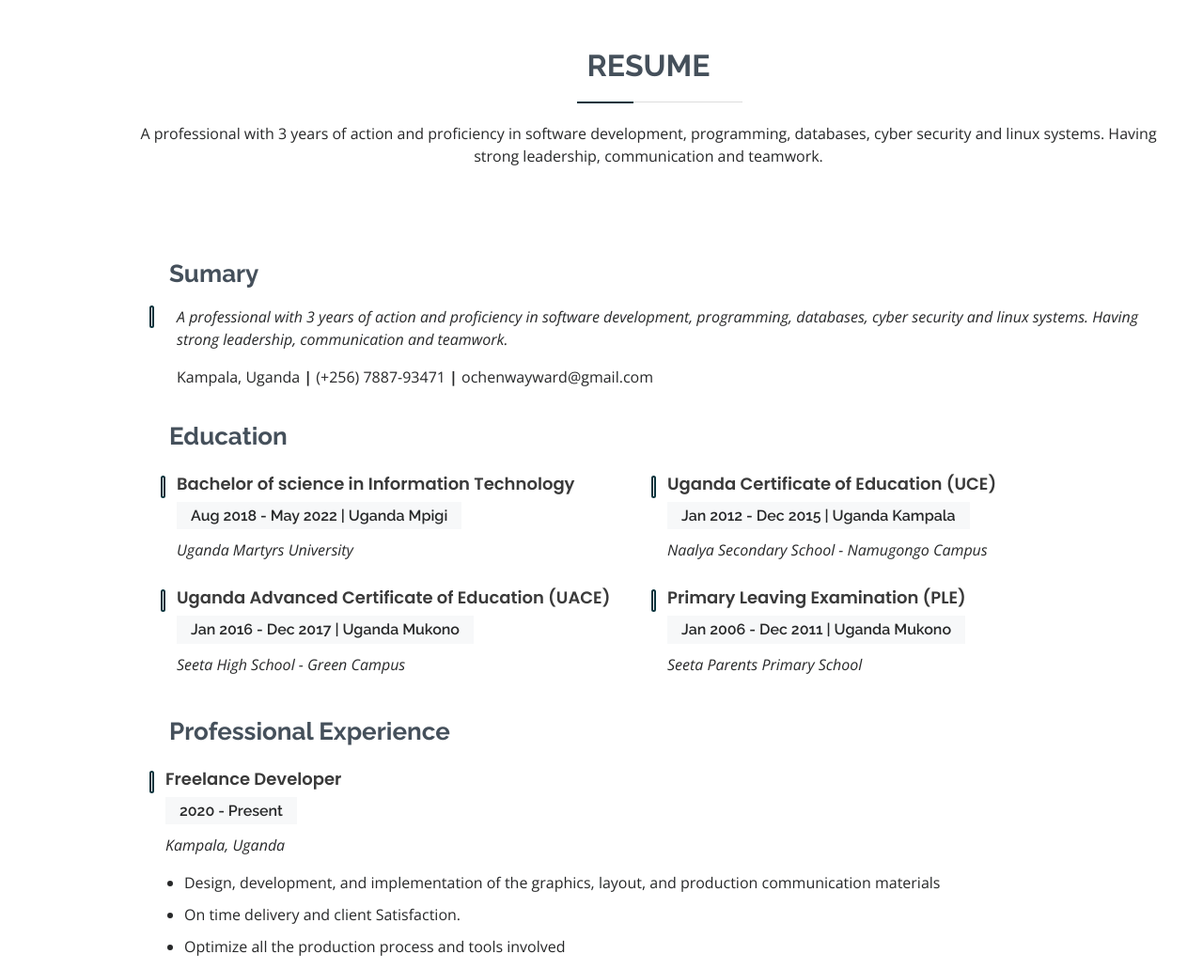
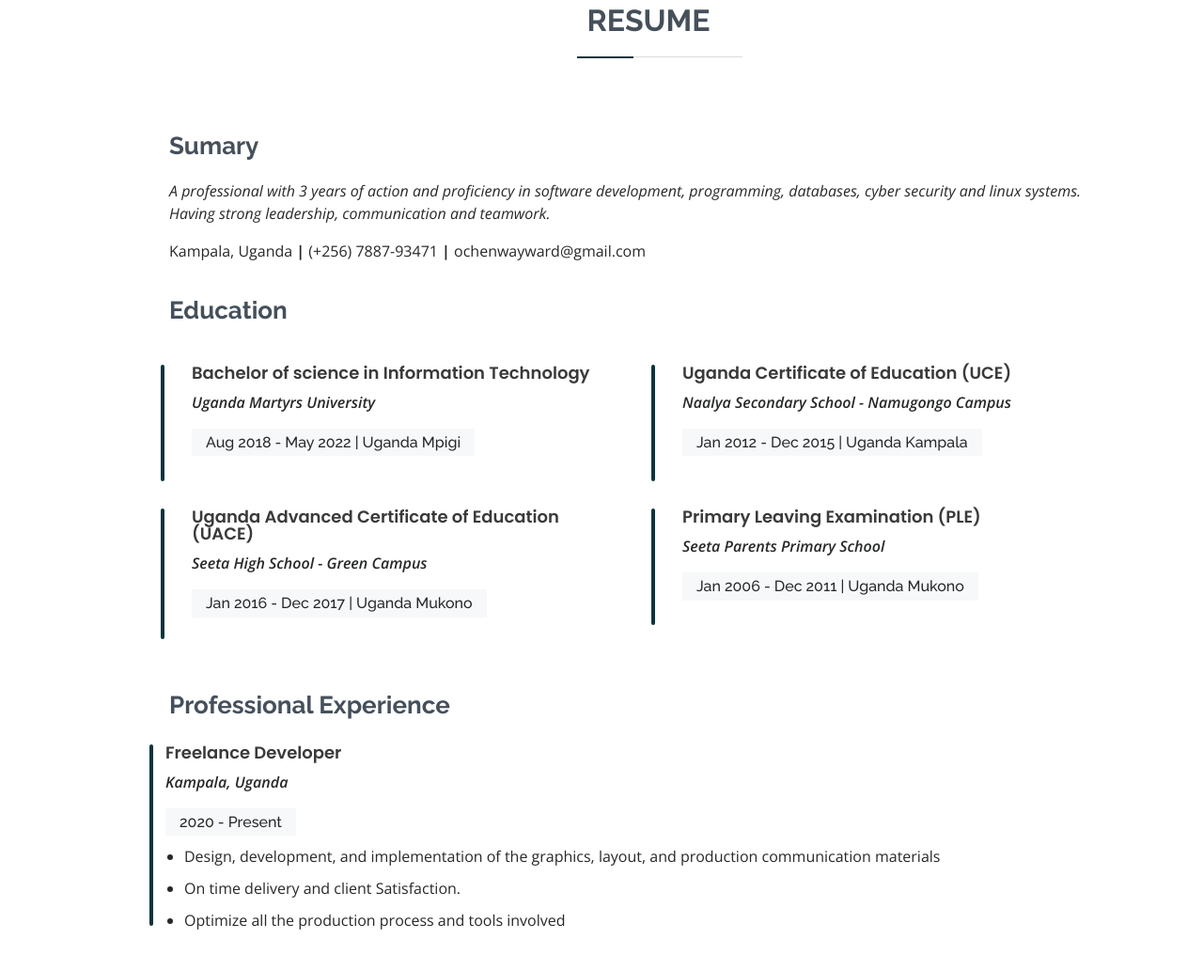
Before and after one commit to occn8/occn8.github.io, a plain HTML site: page index.html in a window 1280 px wide. Shown: the part 2611-3643 px from the top of the page at 94% size. Drawn offline with nearby package versions, Linux system fonts and the light colour scheme.

Commit message:
esthetics

```diff
--- a/assets/css/style.css
+++ b/assets/css/style.css
@@ -525,6 +525,12 @@ section {
   background: #f7f8f9;
   padding: 5px 15px;
   display: inline-block;
+  font-weight: 500;
+  margin-bottom: 10px;
+}
+.resume .resume-item em {
+  font-size: 16px;
+  /* padding: 5px 15px; */
   font-weight: 600;
   margin-bottom: 10px;
 }
@@ -544,8 +550,8 @@ section {
 .resume .resume-item::before {
   content: "";
   position: absolute;
-  width: 5px;
-  height: 10px;
+  width: 1px;
+  height: 80%;
   border-radius: 10px;
   left: -9px;
   top: 20;padding-top: 20px;
--- a/index.html
+++ b/index.html
@@ -89,13 +89,10 @@
                 </ul>
               </div>
             </div>
-            <p>
-              A professional with 3 years of action and proficiency in software
-            development, programming, databases, cyber security and linux
-            systems. Having strong leadership, communication and teamwork.</p>
+            <!-- <p></p> -->
           </div>
 
-          <h6>Software | Cyber Security | Art/Graphics.</h6>
+          <h6><b style="color: #0c343d ;">Software | Linux | Cyber Security | Art & Graphics.</b></h6>
         </div>
 
       </div>
@@ -255,7 +252,7 @@
           <div class="col-lg-3 col-md-4 mt-4 mt-md-0">
             <div class="icon-box">
               <i class="bx bxs-chess"></i>
-              <h3>Chess</h3>
+              <h3>Chess & Games</h3>
             </div>
           </div>
           <div class="col-lg-3 col-md-4 mt-4 mt-md-0">
@@ -329,15 +326,13 @@
 
           <div class="section-title">
           <h2>Resume</h2>
-          <p>A professional with 3 years of action and proficiency in software
-            development, programming, databases, cyber security and linux
-            systems. Having strong leadership, communication and teamwork.</p>
+          <!-- <p></p> -->
         </div>
 
-        <div class="row p-5">
+        <div class="row p-5 pt-2">
           <!-- <div class="col-lg-6"> -->
             <h3 class="resume-title">Sumary</h3>
-            <div class="resume-item pb-0">
+            <div class=" pb-0">
               <!-- <h4>Ochen Hillary</h4> -->
               <p><em>A professional with 3 years of action and proficiency in software development, programming,  databases, cyber security and linux systems. Having strong leadership, communication and teamwork.</em></p>
               <p>Kampala, Uganda <b>|</b> (+256) 7887-93471 <b>|</b> ochenwayward@gmail.com</p>
@@ -345,40 +340,40 @@
 
             <h3 class="resume-title">Education</h3>
           <div class="col-lg-6">
-            <div class="resume-item p-2">
+            <div class="resume-item p-4">
               <h4>Bachelor of science in Information Technology</h4>
+              <p><em>Uganda Martyrs University </em></p>
               <h5>Aug 2018 - May 2022 |  Uganda Mpigi </h5>
-              <p><em>Uganda Martyrs University </em></p>
               <!-- <p>Qui deserunt veniam.</p> -->
             </div>
-            <div class="resume-item p-2">
+            <div class="resume-item p-4">
               <h4>Uganda Advanced Certificate of Education (UACE)</h4>
+              <p><em>Seeta High School - Green Campus  </em></p>
               <h5>Jan 2016 - Dec 2017 | Uganda Mukono </h5>
-              <p><em>Seeta High School - Green Campus  </em></p>
               <!-- <p>Quia nobis sequi est occaecati aut.</p> -->
             </div>
           </div>
             <div class="col-lg-6">
-            <div class="resume-item p-2">
+            <div class="resume-item p-4">
               <h4>Uganda Certificate of Education (UCE) </h4>
+              <p><em>Naalya Secondary School - Namugongo Campus </em></p>
               <h5>Jan 2012 - Dec 2015 | Uganda Kampala </h5>
-              <p><em>Naalya Secondary School - Namugongo Campus </em></p>
               <!-- <p>Quia nobis sequi est occaecati aut. </p> -->
             </div>
-            <div class="resume-item p-2">
+            <div class="resume-item p-4">
               <h4>Primary Leaving Examination (PLE) </h4>
+              <p><em>Seeta Parents Primary School</em></p>
               <h5>Jan 2006 - Dec 2011 | Uganda Mukono</h5>
-              <p><em>Seeta Parents Primary School </em></p>
               <!-- <p>Quia nobis sequi est occaecati aut. </p> -->
             </div>
           </div>
           <!-- </div> -->
           <!-- <div class="col-lg-6"> -->
-            <h3 class="resume-title">Professional Experience</h3>
+            <div class="pt-4"></div><h3 class="resume-title">Professional Experience</h3>
             <div class="resume-item p-2">
               <h4>Freelance Developer</h4>
+              <p><em>Kampala, Uganda </em></p>
               <h5>2020 - Present</h5>
-              <p><em>Kampala, Uganda </em></p>
               <ul>
                 <li>Design, development, and implementation of the graphics, layout, and production communication materials</li>
                 <li>On time delivery and client Satisfaction. </li>
@@ -396,9 +391,7 @@
 
         <div class="section-title">
           <h2>Services</h2>
-          <p>A professional with 3 years of action and proficiency in software
-            development, programming, databases, cyber security and linux
-            systems. Having strong leadership, communication and teamwork.</p>
+          <p>Below are a few of the Main Services I frequently and readly offer.</p>
         </div>
 
         <div class="row">
@@ -425,7 +418,7 @@
                 <i class="bx bx-server"></i>
               </div>
               <h4><a href="">Linux/Server Mgt</a></h4>
-              <p>Onsite /remote linux system monitoring, administration and maintenance</p>
+              <p>Onsite / Remote linux system monitoring, administration and maintenance</p>
             </div>
           </div>
 
@@ -476,7 +469,7 @@
                 </svg>
                 <i class="bx bx-data"></i>
               </div>
-              <h4><a href="">Database</a></h4>
+              <h4><a href="">Database Mgt</a></h4>
               <p>Management of Data and systems with atmost detail</p>
             </div>
           </div>
```
